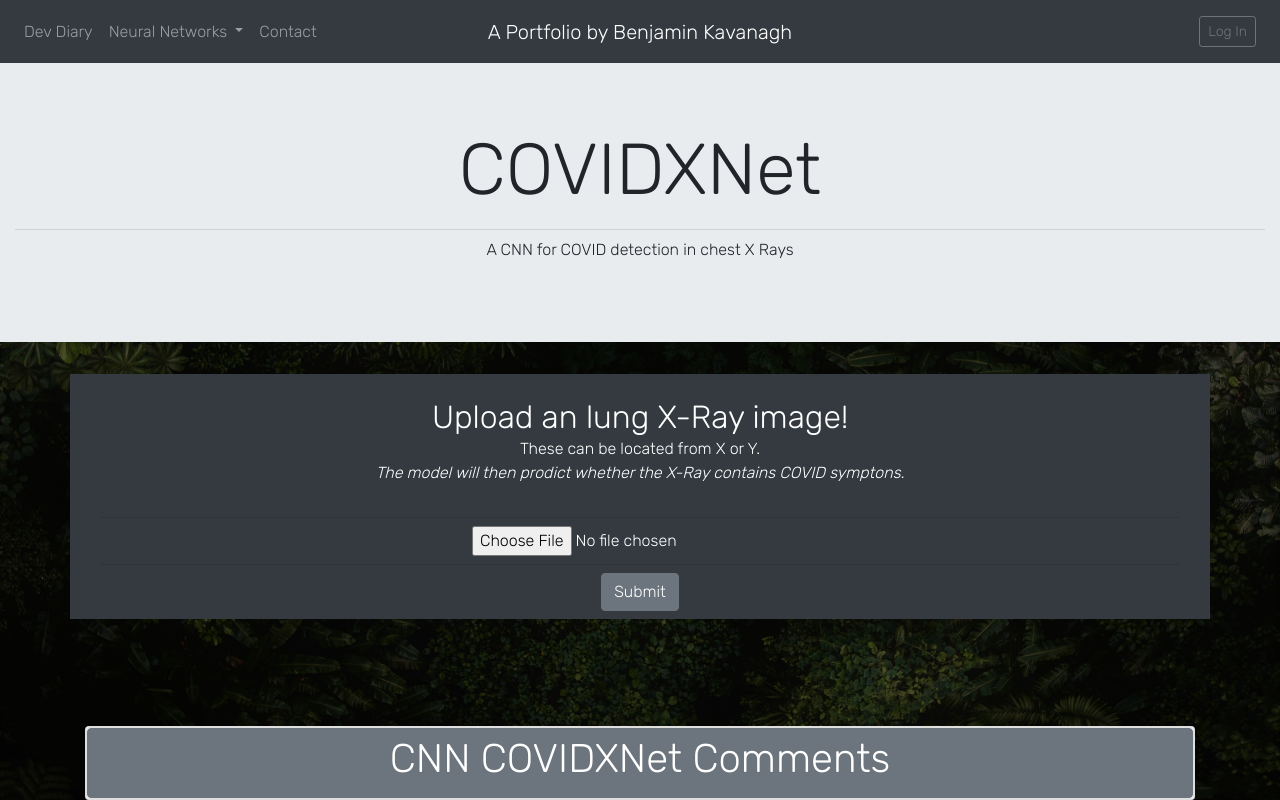
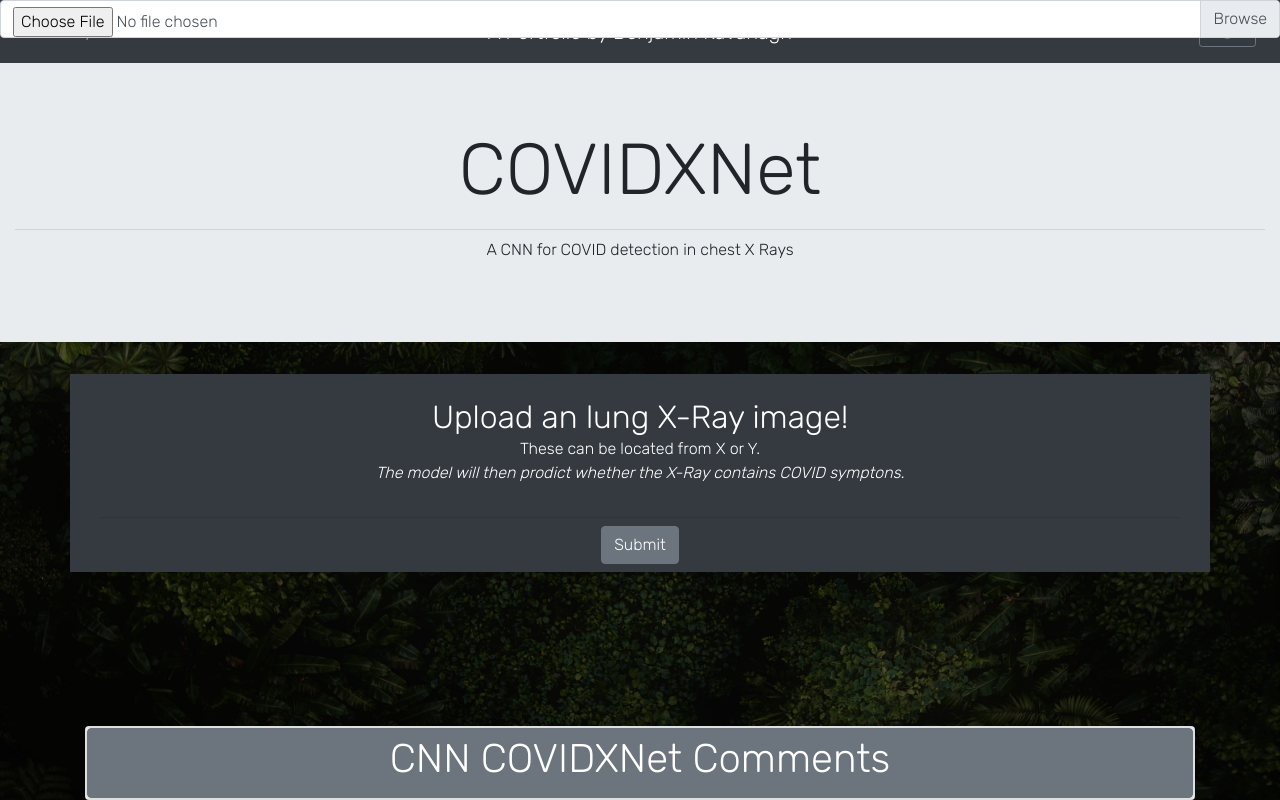
Before and after one commit to BAK2K3/BAKNetwork, a Flask app: page /cnn/covid in a window 1280 px wide. Run offline with Flask 2, Linux system fonts and the light colour scheme; data comes from the database, SQL or seed files in the repository; parts of the project's set-up code (start-up, migrations or seed data) failed here and were passed over; some libraries are stand-ins or nearby versions.

Commit message:
Changed formatting

```diff
--- a/baknetworks/networks/views.py
+++ b/baknetworks/networks/views.py
@@ -157,7 +157,7 @@ def cnn_covid():
 
         #Run Model, obtain prediction
         cnnoutput = detect_covid(filepath)
-        cnnoutput = cnnoutput[0][0]
+        # cnnoutput = cnnoutput[0][0]
         if cnnoutput[0][0] < 0.5:
             cnnoutput = "The model has predicted this is a COVID 19 X Ray"
         else:
--- a/baknetworks/templates/cnn_covid.html
+++ b/baknetworks/templates/cnn_covid.html
@@ -33,10 +33,7 @@
             <hr class="my-2">
             <div class="form-group">
                 {{cnnform.hidden_tag()}}
-                {{cnnform.filecnn}}
-
-                <hr class="my-2">
-
+                {{cnnform.filecnn(class="custom-file-label")}}
                 {{cnnform.submitcnn(class="btn btn-secondary mb-2")}}
             </div>
         </div>
```
